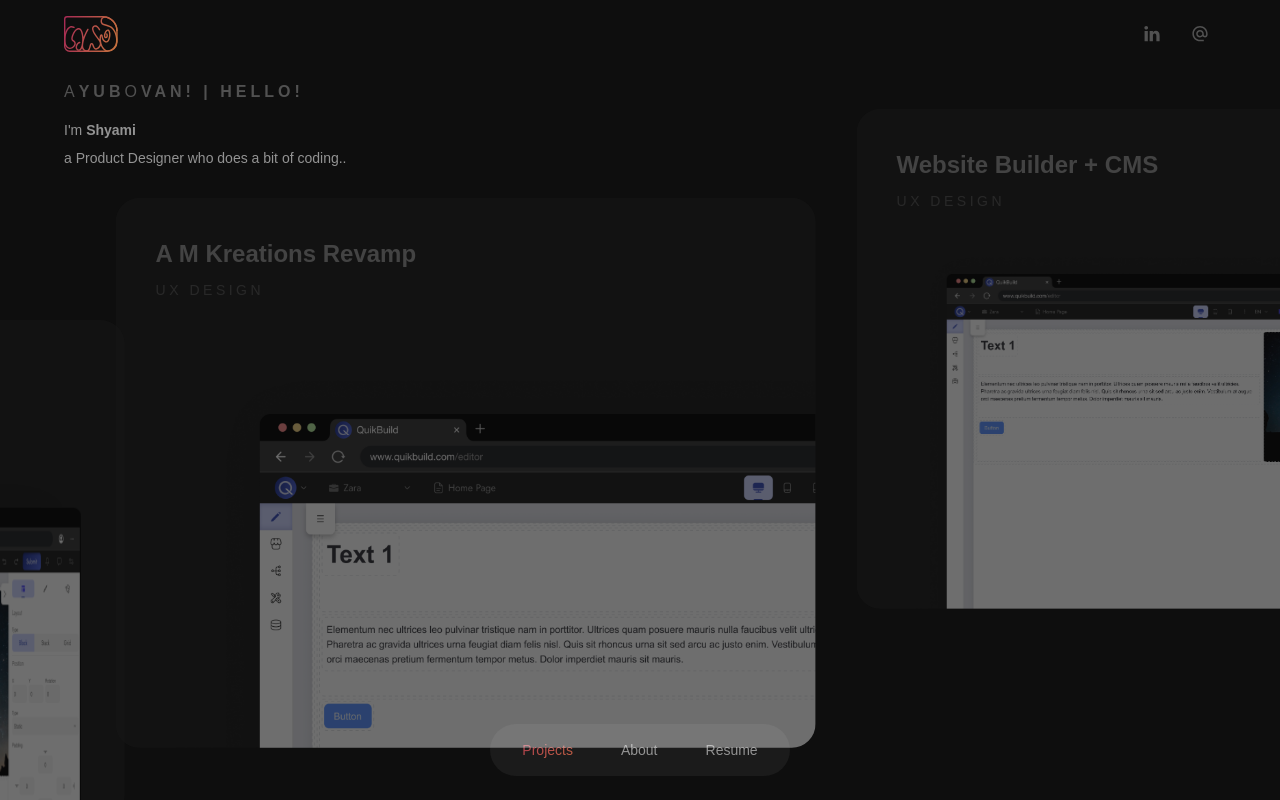
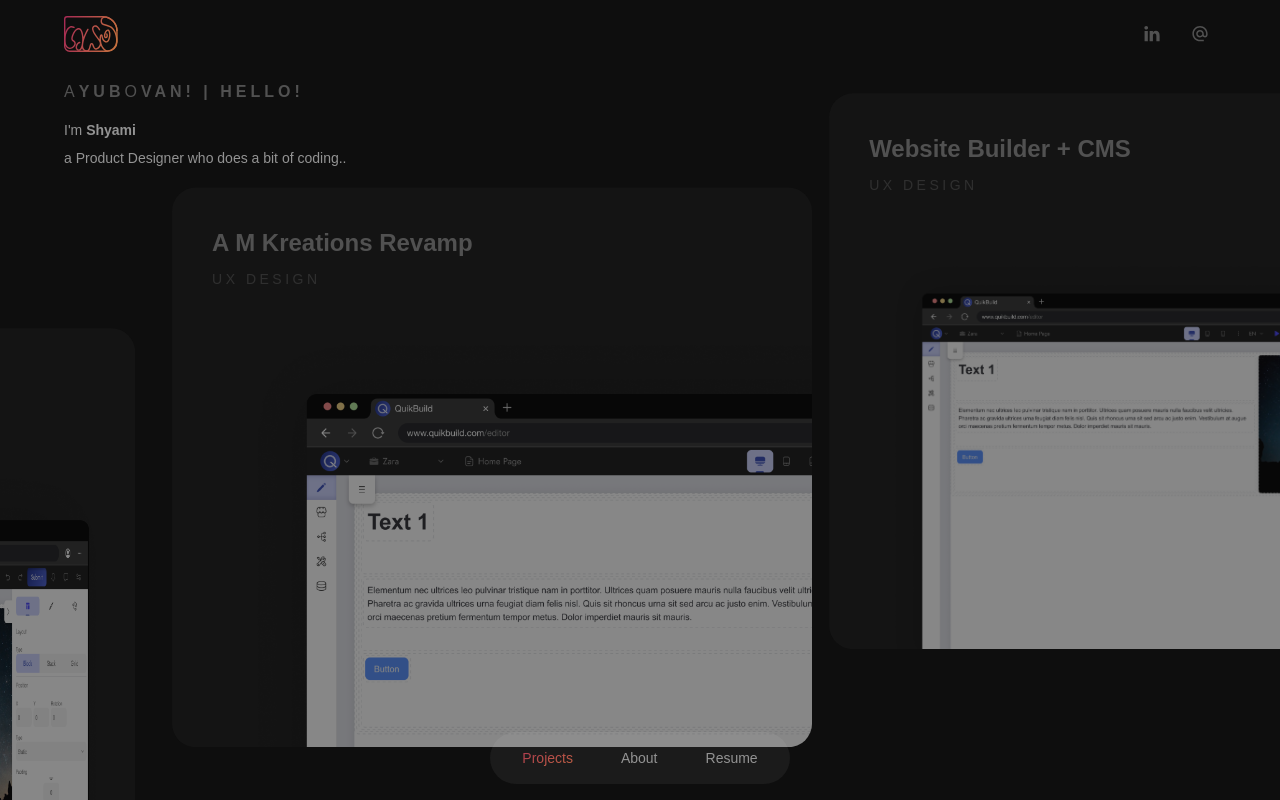
Before and after one commit to shyamir/my-portfolio, a React (Create React App) app: page / in a window 1280 px wide. Built offline with nearby package versions, Linux system fonts and the light colour scheme.

Commit message:
Button and carousel changes

```diff
--- a/src/components/Button/TextButton.tsx
+++ b/src/components/Button/TextButton.tsx
@@ -70,7 +70,7 @@
   variants: {
     variant: {
       primary:
-        "text-neutral-soft4x bg-gradient-to-br from-primary-main to-secondary-main hover:from-primary-bold hover:to-secondary-bold hover:text-neutral-soft3x",
+        "text-neutral-soft3x bg-gradient-to-br from-primary-bold to-secondary-bold hover:from-primary-main hover:to-secondary-main hover:text-neutral-soft4x",
       secondary: "bg-none text-neutral-main hover:text-neutral-soft",
     },
     size: {
--- a/src/components/Carousel/Carousel.tsx
+++ b/src/components/Carousel/Carousel.tsx
@@ -12,18 +12,18 @@
   useEffect(() => {
     const interval = setInterval(() => {
       setCurrentIndex((current) => {
+        setPrevIndex(current);
         if (current === items.length - 1) return 0;
 
-        setPrevIndex(current);
         return current + 1;
       });
     }, 5000);
 
     return () => clearInterval(interval);
-  }, []);
+  }, [items.length]);
 
   return (
-    <div className="relative w-full h-screen flex flex-row gap-10 justify-center items-center">
+    <div className="relative w-full h-full flex flex-row gap-10 justify-center items-center">
       {items.map((item, index) => {
         const isFirstItem = index === 0;
         const isLastItem = index === items.length - 1;
@@ -40,12 +40,12 @@
         const isPrevOfPrev =
           index === prevIndex - 1 || (isLastItem && prevIndex === 0);
 
-        // eslint-disable-next-line react-hooks/exhaustive-deps
+        // eslint-disable-next-line react-hooks/rules-of-hooks
         const [variant, setVariant] = useState(
           isActive ? "primary" : "secondary"
         );
 
-        // eslint-disable-next-line react-hooks/exhaustive-deps
+        // eslint-disable-next-line react-hooks/rules-of-hooks
         useEffect(() => {
           if (!isActive) setVariant("secondary");
         }, [isActive]);
@@ -53,10 +53,10 @@
         return (
           <div
             key={index}
-            className={`top-[-25px] absolute transition-transform duration-1000 ease-in-out ${
+            className={`mb-20 md:mb-24 absolute transition-transform duration-1000 ease-in-out ${
               isActive ? "t-[100%] z-10" : "z-0"
-            } ${isPrev ? "translate-x-[111%] translate-y-[-15%]" : ""} ${
-              isNext ? "translate-x-[-111%] translate-y-[25%]" : ""
+            } ${isPrev ? "translate-x-[103%] translate-y-[-15%]" : ""} ${
+              isNext ? "translate-x-[-103%] translate-y-[25%]" : ""
             } ${isPrevOfPrev ? "translate-x-[222%] translate-y-[-30%]" : ""}
             ${
               !isActive && !isPrev && !isNext && !isPrevOfPrev
--- a/src/components/Carousel/CarouselCard.tsx
+++ b/src/components/Carousel/CarouselCard.tsx
@@ -6,17 +6,17 @@
 
 
 const cardStyles = cva(
-  "flex flex-col pl-10 pt-10 gap-2 rounded-3xl overflow-hidden bg-clip-border",
+  "flex flex-col md:pl-10 pl-6 md:pt-10 pt-6 gap-2 rounded-3xl overflow-hidden bg-clip-border",
   {
     variants: {
       variant: {
         primary:
           "bg-gradient-image-primary bg-cover text-neutral-soft4x hover:cursor-pointer hover:bg-gradient-image-primary-hover",
-        secondary: "bg-neutral-bold opacity-40 hover:cursor-pointer",
+        secondary: "bg-neutral-bold opacity-50 hover:cursor-pointer",
       },
       size: {
-        lg: "h-[550px] w-[700px]",
-        md: "h-[500px] w-[600px]",
+        lg: "h-[58vh] w-[82vw] md:h-[68vh] md:w-[48vw] lg:h-[70vh] lg:w-[50vw]",
+        md: "h-[57.5vh] w-[81.5vw] md:h-[67.5vh] md:w-[47.5vw] lg:h-[69.5vh] lg:w-[49.5vw]",
       },
     },
     defaultVariants: {
--- a/src/components/Tabs/TabBar.tsx
+++ b/src/components/Tabs/TabBar.tsx
@@ -9,8 +9,8 @@
 export default function TabBar() {
   return (
     // <div className="inset-0 flex items-center justify-center fixed mx-8">
-    <div className="flex justify-center fixed bottom-0 w-screen" >
-      <div className="absolute bg-neutral-bold rounded-full bottom-6 py-1 gap-4 px-4 py-2 flex items-center justify-between w-full md:w-fit">
+    <div className="flex justify-center fixed bottom-0 w-screen">
+      <div className="absolute bg-neutral-bold rounded-full bottom-4 py-1 gap-4 px-4 py-2 flex items-center justify-between w-11/12 mx-20 md:w-fit">
         {navigation.map((item) => (
           <NavLink
             key={item.name}
--- a/src/pages/Home.tsx
+++ b/src/pages/Home.tsx
@@ -42,7 +42,7 @@
 
 function Home() {
   return (
-    <div className="flex flex-col gap-6 h-screen overflow-hidden">
+    <div className="flex flex-col h-screen overflow-hidden">
       <div className="flex md:w-5/12 flex-col gap-y-4 px-6 pt-20 md:px-16">
         <p className="text-neutral-main tracking-widest">
           A<span className="font-bold">YUB</span>O
@@ -58,7 +58,7 @@
         </div>
       </div>
 
-      <div className="md:w-full md:h-full text-neutral-main flex items-center justify-center">
+      <div className="w-full h-full text-neutral-main flex items-center justify-center">
         <Carousel items={carouselItems} />
       </div>
     </div>
--- a/tailwind.config.js
+++ b/tailwind.config.js
@@ -82,9 +82,9 @@
     extend: {
       backgroundImage: {
         "gradient-image-primary":
+          "linear-gradient(100deg, rgba(167, 43, 84, 0.5) 0%, rgba(197, 113, 62, 0.5) 100%), url('/src/assets/home/dots.png')",
+        "gradient-image-primary-hover":
           "linear-gradient(100deg, rgba(167, 43, 84, 0.7) 0%, rgba(197, 113, 62, 0.7) 100%), url('/src/assets/home/dots.png')",
-        "gradient-image-primary-hover":
-          "linear-gradient(100deg, rgba(167, 43, 84, 0.50) 0%, rgba(197, 113, 62, 0.50) 100%), url('/src/assets/home/dots.png')",
       },
       colors: {
         "primary-soft": "#B44B4A",
```
